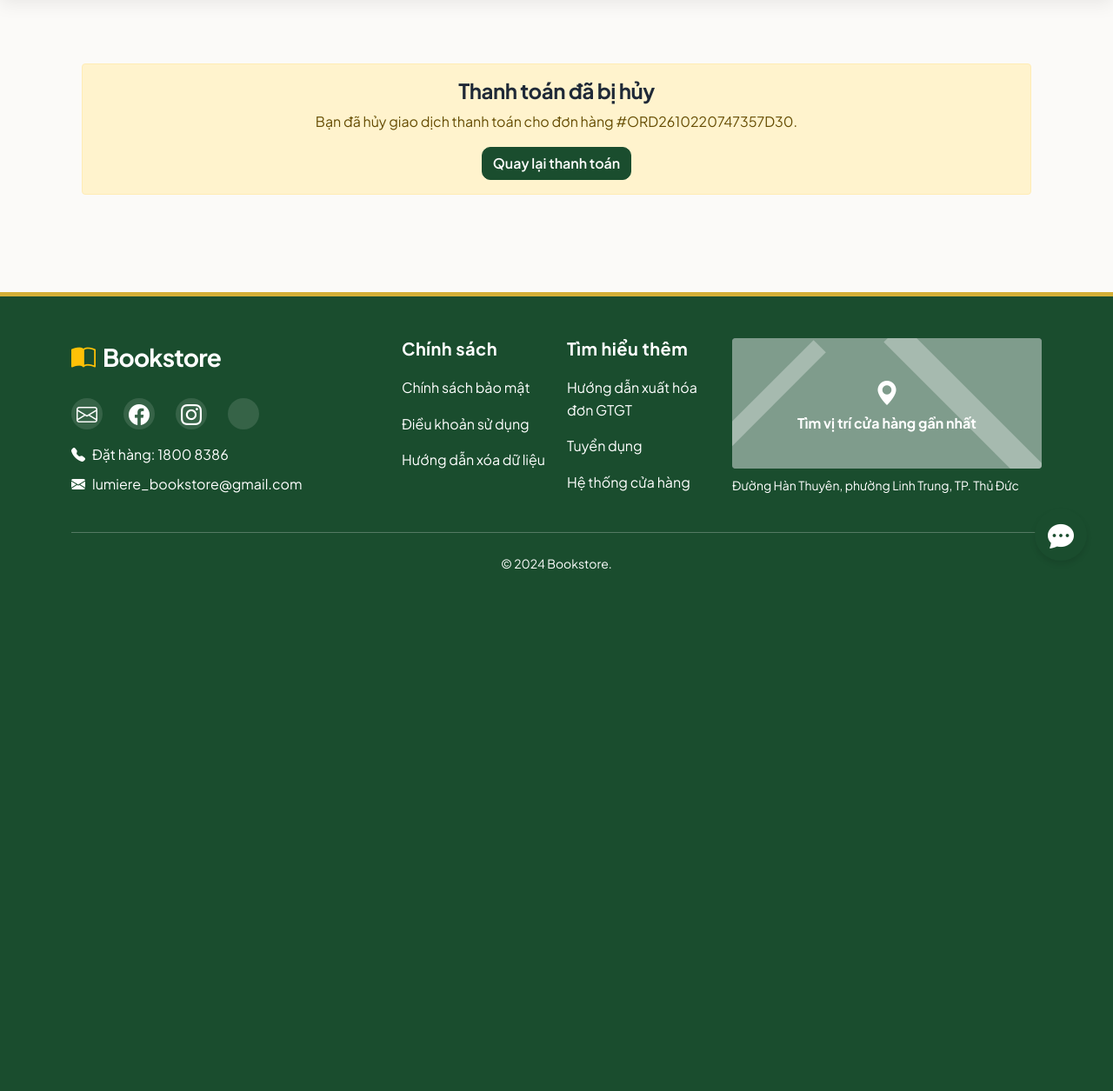
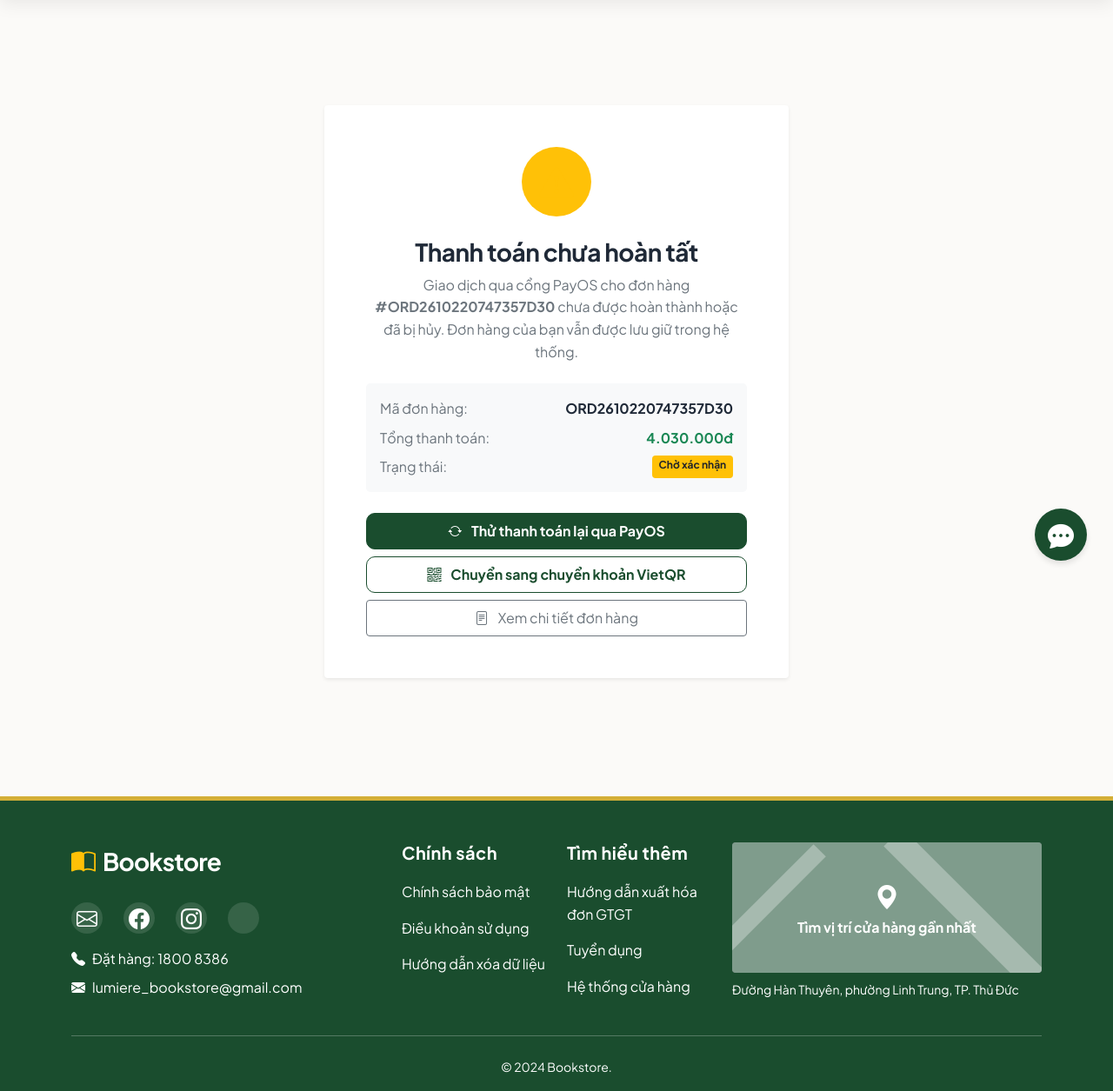
Before and after one commit to Tinii1601/DA_SE347, a Django app: page /payment/cancel/58/ in a window 1280 px wide. Shown: the part 125-1380 px from the top of the page at 87% size. Before the commit the page ends 780 px from the top, so only its background shows below. Run offline with Django 4.2, Linux system fonts and the light colour scheme; data comes from the database, SQL or seed files in the repository; some libraries are stand-ins or nearby versions.

Commit message:
Integrate and robustify PayOS online payment gateway with VietQR fallback, reverse proxy SSL support, and cancel/return handling

```diff
--- a/bookstore/bookstore/settings.py
+++ b/bookstore/bookstore/settings.py
@@ -33,6 +33,7 @@ SECRET_KEY = config('SECRET_KEY')
 DEBUG = config('DEBUG', default=False, cast=bool)
 ALLOWED_HOSTS = config('ALLOWED_HOSTS', cast=Csv(), default='127.0.0.1,localhost,.onrender.com')
 CSRF_TRUSTED_ORIGINS = config('CSRF_TRUSTED_ORIGINS', cast=Csv(), default='https://*.onrender.com,http://127.0.0.1,http://localhost')
+SECURE_PROXY_SSL_HEADER = ('HTTP_X_FORWARDED_PROTO', 'https')
 
 # API Keys
 GEMINI_API_KEY = config('GEMINI_API_KEY', default='')
--- a/bookstore/orders/forms.py
+++ b/bookstore/orders/forms.py
@@ -20,6 +20,7 @@ class CartAddProductForm(forms.Form):
 class CheckoutForm(forms.ModelForm):
     payment_method = forms.ChoiceField(
         choices=Payment.METHOD_CHOICES,
+        initial='cod',
         widget=forms.RadioSelect(attrs={'class': 'form-check-input'})
     )
     coupon_code = forms.CharField(
--- a/bookstore/payment/models.py
+++ b/bookstore/payment/models.py
@@ -3,8 +3,9 @@ from orders.models import Order
 
 class Payment(models.Model):
     METHOD_CHOICES = [
-        ('cod', 'Thanh toán khi nhận hàng'),
-        ('vietqr', 'VietQR'),
+        ('cod', 'Thanh toán khi nhận hàng (COD)'),
+        ('payos', 'Thanh toán online (Cổng PayOS: Quét mã QR Napas 247 / Thẻ ATM)'),
+        ('vietqr', 'Chuyển khoản thủ công (VietQR)'),
     ]
 
     STATUS_CHOICES = [
--- a/bookstore/payment/templates/payment/payment_cancel.html
+++ b/bookstore/payment/templates/payment/payment_cancel.html
@@ -1,11 +1,51 @@
 {% extends "base.html" %}
+{% load custom_filters %}
+
+{% block title %}Hủy thanh toán{% endblock %}
 
 {% block content %}
-<div class="container mt-5">
-    <div class="alert alert-warning text-center">
-        <h4>Thanh toán đã bị hủy</h4>
-        <p>Bạn đã hủy giao dịch thanh toán cho đơn hàng #{{ order.order_number }}.</p>
-        <a href="{% url 'orders:checkout' %}" class="btn btn-primary">Quay lại thanh toán</a>
+<div class="container py-5 my-5">
+    <div class="row justify-content-center">
+        <div class="col-md-7 col-lg-6">
+            <div class="card border-0 shadow-sm rounded-4 text-center p-4 p-md-5">
+                <div class="mb-4">
+                    <span class="rounded-circle d-inline-flex align-items-center justify-content-center bg-warning bg-opacity-10 text-warning" style="width: 80px; height: 80px;">
+                        <i class="bi bi-exclamation-triangle-fill fs-1"></i>
+                    </span>
+                </div>
+                <h3 class="fw-bold mb-2">Thanh toán chưa hoàn tất</h3>
+                <p class="text-muted mb-4">
+                    Giao dịch qua cổng PayOS cho đơn hàng <strong>#{{ order.order_number }}</strong> chưa được hoàn thành hoặc đã bị hủy. Đơn hàng của bạn vẫn được lưu giữ trong hệ thống.
+                </p>
+
+                <div class="bg-light rounded-3 p-3 mb-4 text-start">
+                    <div class="d-flex justify-content-between mb-2">
+                        <span class="text-muted">Mã đơn hàng:</span>
+                        <span class="fw-bold">{{ order.order_number }}</span>
+                    </div>
+                    <div class="d-flex justify-content-between mb-2">
+                        <span class="text-muted">Tổng thanh toán:</span>
+                        <span class="fw-bold text-success">{{ order.total_amount|vnd_currency }}</span>
+                    </div>
+                    <div class="d-flex justify-content-between">
+                        <span class="text-muted">Trạng thái:</span>
+                        <span class="badge bg-warning text-dark">{{ order.get_status_display }}</span>
+                    </div>
+                </div>
+
+                <div class="d-grid gap-2">
+                    <a href="{% url 'payment:create_payment' order.id %}" class="btn btn-primary py-2 fw-bold">
+                        <i class="bi bi-arrow-repeat me-2"></i> Thử thanh toán lại qua PayOS
+                    </a>
+                    <a href="{% url 'payment:payment_vietqr' order.id %}" class="btn btn-outline-success py-2 fw-bold">
+                        <i class="bi bi-qr-code me-2"></i> Chuyển sang chuyển khoản VietQR
+                    </a>
+                    <a href="{% url 'orders:order_detail' order.id %}" class="btn btn-outline-secondary py-2">
+                        <i class="bi bi-file-text me-2"></i> Xem chi tiết đơn hàng
+                    </a>
+                </div>
+            </div>
+        </div>
     </div>
 </div>
 {% endblock %}
--- a/bookstore/payment/views.py
+++ b/bookstore/payment/views.py
@@ -12,10 +12,11 @@ from django.utils import timezone
 from orders.models import Order
 from orders.cart import Cart
 from .models import Payment
-from .utils import get_payos_client, create_or_get_payment_link
+from .utils import get_payos_client
 from payos.types import ItemData, CreatePaymentLinkRequest
 
 logger = logging.getLogger(__name__)
+
 
 def payment_vietqr(request, order_id):
     order = get_object_or_404(Order, id=order_id)
@@ -51,106 +52,139 @@ def payment_vietqr_confirm(request, order_id):
             payment.save(update_fields=['status', 'transaction_id'])
 
     cart = Cart(request)
-    cart.clear()
+    cart.remove_selected()
 
-    messages.success(request, 'Đã ghi nhận thanh toán. Đơn hàng sẽ được xác minh thủ công.')
+    messages.success(request, 'Đã ghi nhận yêu cầu chuyển khoản. Đơn hàng sẽ được nhân viên xác nhận ngay khi nhận được thanh toán.')
     return redirect('orders:order_detail', pk=order.id)
+
 
 def payment_cancel(request, order_id):
     order = get_object_or_404(Order, id=order_id)
     return render(request, 'payment/payment_cancel.html', {'order': order})
 
+
 def create_payment(request, order_id):
     order = get_object_or_404(Order, id=order_id)
 
-    # Construct PaymentData
-    # Lấy domain động hiện tại (localhost hoặc pythonanywhere)
+    # 1. Kiểm tra cấu hình bộ 3 API Key của PayOS
+    if not (settings.PAYOS_CLIENT_ID and settings.PAYOS_API_KEY and settings.PAYOS_CHECKSUM_KEY):
+        logger.warning("PayOS API keys missing in environment. Fallback to VietQR for order %s", order.order_number)
+        messages.warning(
+            request,
+            "Cổng thanh toán PayOS chưa được cấu hình API Key trên máy chủ. Đang chuyển hướng bạn sang hình thức quét mã VietQR."
+        )
+        return redirect('payment:payment_vietqr', order_id=order.id)
+
+    # 2. Xây dựng domain an toàn (Render reverse proxy https)
     domain = request.build_absolute_uri('/')[:-1]
+    if not domain.startswith('http://127.0.0.1') and not domain.startswith('http://localhost') and domain.startswith('http://'):
+        domain = 'https://' + domain[7:]
 
-    # Use total_amount from order which already includes shipping and discount
     total_amount = int(order.total_amount)
 
-    # Create a single summary item to ensure amount matches
+    # 3. Tạo orderCode duy nhất (không vượt quá giới hạn MAX_SAFE_INTEGER của PayOS 9007199254740991)
+    timestamp_suffix = int(timezone.now().timestamp()) % 1000000
+    order_code = int(f"{order.id}{timestamp_suffix:06d}")
+
+    # Lưu order_code vào Payment.transaction_id để Webhook / Return tra cứu ngược lại Order
+    payment, _ = Payment.objects.get_or_create(
+        order=order,
+        defaults={'method': 'payos', 'amount': order.total_amount, 'status': 'pending'}
+    )
+    payment.method = 'payos'
+    payment.transaction_id = str(order_code)
+    payment.save(update_fields=['method', 'transaction_id'])
+
+    # 4. Tạo ItemData và Description theo chuẩn PayOS (Mô tả tối đa 25 ký tự không dấu)
     items = [ItemData(
-        name=f"Thanh toan don hang {order.order_number}",
+        name=f"Don hang {order.order_number}"[:50],
         quantity=1,
         price=total_amount
     )]
+    description = f"DH {order.id} {order.order_number[-6:]}"[:25]
 
     payment_data = CreatePaymentLinkRequest(
-        orderCode=int(order.id), # Using ID as orderCode
+        order_code=order_code,
         amount=total_amount,
-        description=f"Thanh toan don hang {order.order_number}",
+        description=description,
         items=items,
-        cancelUrl=f"{domain}/payment/cancel/{order.id}/",
-        returnUrl=f"{domain}/payment/return/{order.id}/"
+        cancel_url=f"{domain}/payment/cancel/{order.id}/",
+        return_url=f"{domain}/payment/return/{order.id}/"
     )
 
-    payos = get_payos_client()
+    # 5. Gọi PayOS API tạo link thanh toán
     try:
+        payos = get_payos_client()
         payment_link_data = payos.payment_requests.create(payment_data)
-        return redirect(payment_link_data.checkoutUrl)
+        checkout_url = getattr(payment_link_data, 'checkout_url', None) or getattr(payment_link_data, 'checkoutUrl', None)
+        if checkout_url:
+            return redirect(checkout_url)
+        raise ValueError("PayOS không trả về URL thanh toán.")
     except Exception as e:
-        logger.error("Error creating payment link for order %s: %s", order.id, e)
-        # For demo purposes, if error (e.g. duplicate orderCode), try to get existing link
-        try:
-            payment_link_data = payos.payment_requests.get(int(order.id))
-            # If status is PENDING, redirect to checkout
-            if payment_link_data.status == "PENDING":
-                return redirect(payment_link_data.checkoutUrl)
-        except Exception:
-            pass
+        logger.error("Lỗi khi tạo payment link PayOS cho đơn hàng %s: %s", order.id, e, exc_info=True)
+        messages.error(
+            request,
+            f"Không thể mở cổng PayOS ({str(e)}). Bạn có thể thanh toán thuận tiện qua mã VietQR bên dưới."
+        )
+        return redirect('payment:payment_vietqr', order_id=order.id)
 
-        return render(request, 'orders/checkout.html', {'error': f'Lỗi tạo link thanh toán PayOS: {str(e)}'})
 
 def payment_return(request, order_id):
-    # Handle return from PayOS
     order = get_object_or_404(Order, id=order_id)
     code = request.GET.get('code')
-    if code == '00':
+    status = request.GET.get('status')
+
+    # PayOS trả về code='00' hoặc status='PAID' khi thanh toán thành công
+    if code == '00' or status == 'PAID':
         with transaction.atomic():
             order.status = 'confirmed'
             order.save(update_fields=['status', 'updated_at'])
 
-            if hasattr(order, 'payment'):
-                order.payment.status = 'completed'
-                order.payment.paid_at = timezone.now()
-                order.payment.save(update_fields=['status', 'paid_at'])
+            payment, _ = Payment.objects.get_or_create(
+                order=order,
+                defaults={'method': 'payos', 'amount': order.total_amount, 'status': 'completed'}
+            )
+            payment.status = 'completed'
+            payment.paid_at = timezone.now()
+            payment.save(update_fields=['status', 'paid_at'])
 
-        # Xóa giỏ hàng khi thanh toán thành công
         cart = Cart(request)
-        cart.clear()
+        cart.remove_selected()
 
         logger.info("Order %s confirmed via PayOS return URL", order.order_number)
+        messages.success(request, f"Thanh toán đơn hàng #{order.order_number} thành công!")
         return redirect('orders:order_success', order_id=order.id)
     else:
-        return redirect('orders:checkout')
+        logger.info("PayOS payment not completed for order %s (code=%s, status=%s)", order.order_number, code, status)
+        return redirect('payment:payment_cancel', order_id=order.id)
+
 
 def check_payment_status(request, order_id):
     try:
         order = Order.objects.get(id=order_id)
-
-        # 1. Nếu đơn hàng đã được xác nhận trong DB rồi thì trả về PAID ngay
         if order.status == 'confirmed':
             return JsonResponse({'status': 'PAID'})
 
-        # 2. Nếu chưa, server sẽ chủ động hỏi PayOS (Dành cho localhost không có webhook)
+        payment = getattr(order, 'payment', None)
+        if payment and payment.status == 'completed':
+            return JsonResponse({'status': 'PAID'})
+
         try:
-            payos = get_payos_client()
-            payment_link_info = payos.payment_requests.get(int(order_id))
+            if settings.PAYOS_CLIENT_ID and settings.PAYOS_API_KEY and settings.PAYOS_CHECKSUM_KEY:
+                payos = get_payos_client()
+                order_code = int(payment.transaction_id) if (payment and payment.transaction_id and payment.transaction_id.isdigit()) else int(order_id)
+                payment_link_info = payos.payment_requests.get(order_code)
+                status = getattr(payment_link_info, 'status', None)
 
-            if payment_link_info.status == "PAID":
-                with transaction.atomic():
-                    order.status = 'confirmed'
-                    order.save(update_fields=['status', 'updated_at'])
-
-                    if hasattr(order, 'payment'):
-                        order.payment.status = 'completed'
-                        order.payment.paid_at = timezone.now()
-                        order.payment.save(update_fields=['status', 'paid_at'])
-
-                logger.info("Order %s confirmed via PayOS status polling", order.order_number)
-                return JsonResponse({'status': 'PAID'})
+                if status == "PAID":
+                    with transaction.atomic():
+                        order.status = 'confirmed'
+                        order.save(update_fields=['status', 'updated_at'])
+                        if payment:
+                            payment.status = 'completed'
+                            payment.paid_at = timezone.now()
+                            payment.save(update_fields=['status', 'paid_at'])
+                    return JsonResponse({'status': 'PAID'})
         except Exception as e:
             logger.warning("Error checking PayOS status for order %s: %s", order_id, e)
 
@@ -158,29 +192,41 @@ def check_payment_status(request, order_id):
     except Order.DoesNotExist:
         return JsonResponse({'status': 'ERROR'}, status=404)
 
+
 @csrf_exempt
 def webhook(request):
     if request.method == 'POST':
         try:
+            if not (settings.PAYOS_CLIENT_ID and settings.PAYOS_API_KEY and settings.PAYOS_CHECKSUM_KEY):
+                return JsonResponse({'success': False, 'error': 'PayOS keys not configured'}, status=400)
+
             payos = get_payos_client()
             body = json.loads(request.body)
 
-            # Verify webhook data
+            # Xác thực chữ ký webhook từ PayOS
             webhook_data = payos.webhooks.verify(body)
 
-            # Process data
-            order_id = webhook_data.orderCode
-            with transaction.atomic():
-                order = Order.objects.select_for_update().get(id=order_id)
-                if webhook_data.code == "00": # Success
+            order_code = getattr(webhook_data, 'order_code', None) or getattr(webhook_data, 'orderCode', None)
+            code = getattr(webhook_data, 'code', None)
+
+            # Tìm Payment theo transaction_id (=order_code) hoặc fallback tìm theo order_id
+            payment = None
+            if order_code:
+                payment = Payment.objects.filter(transaction_id=str(order_code)).select_related('order').first()
+                if not payment and str(order_code).isdigit():
+                    payment = Payment.objects.filter(order_id=int(order_code)).select_related('order').first()
+
+            if payment and code == "00":
+                with transaction.atomic():
+                    order = payment.order
                     order.status = 'confirmed'
                     order.save(update_fields=['status', 'updated_at'])
-                    if hasattr(order, 'payment'):
-                        order.payment.status = 'completed'
-                        order.payment.paid_at = timezone.now()
-                        order.payment.save(update_fields=['status', 'paid_at'])
+                    payment.status = 'completed'
+                    payment.paid_at = timezone.now()
+                    payment.save(update_fields=['status', 'paid_at'])
+                logger.info("PayOS Webhook: Order %s marked as confirmed/completed", payment.order.order_number)
 
-            logger.info("PayOS Webhook: Order %s marked as confirmed/completed", order.order_number)
+            # Luôn trả về 200 OK cho PayOS (kể cả webhook kiểm tra kết nối ban đầu)
             return JsonResponse({'success': True})
         except Exception as e:
             logger.error("PayOS Webhook error: %s", e, exc_info=True)
```
Also changed, not shown: bookstore/orders/templates/orders/checkout.html (+25 -4 lines), bookstore/orders/views.py (+5 -6 lines), bookstore/payment/tests.py (+64 -12 lines), bookstore/payment/migrations/0005_alter_payment_method.py (added).
